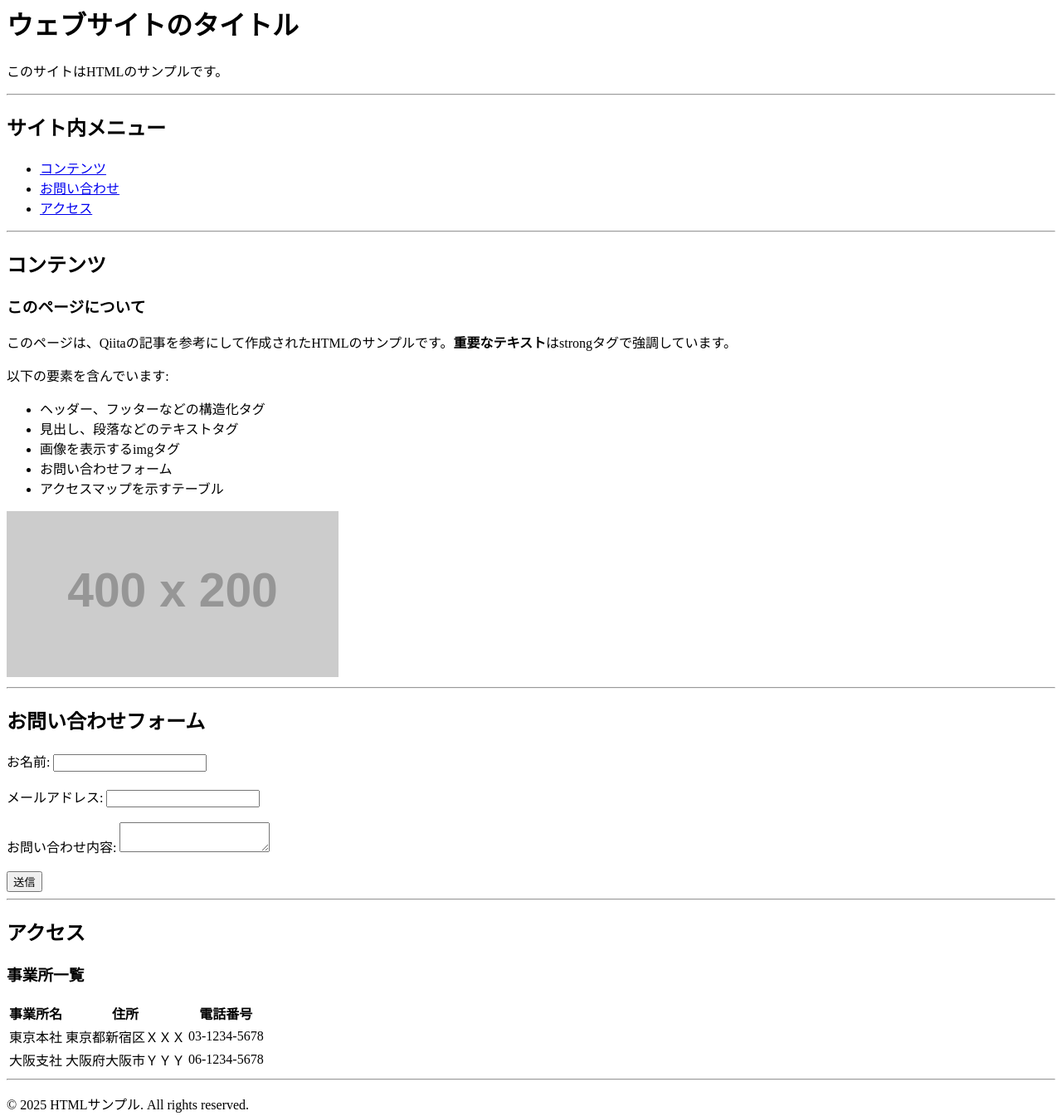
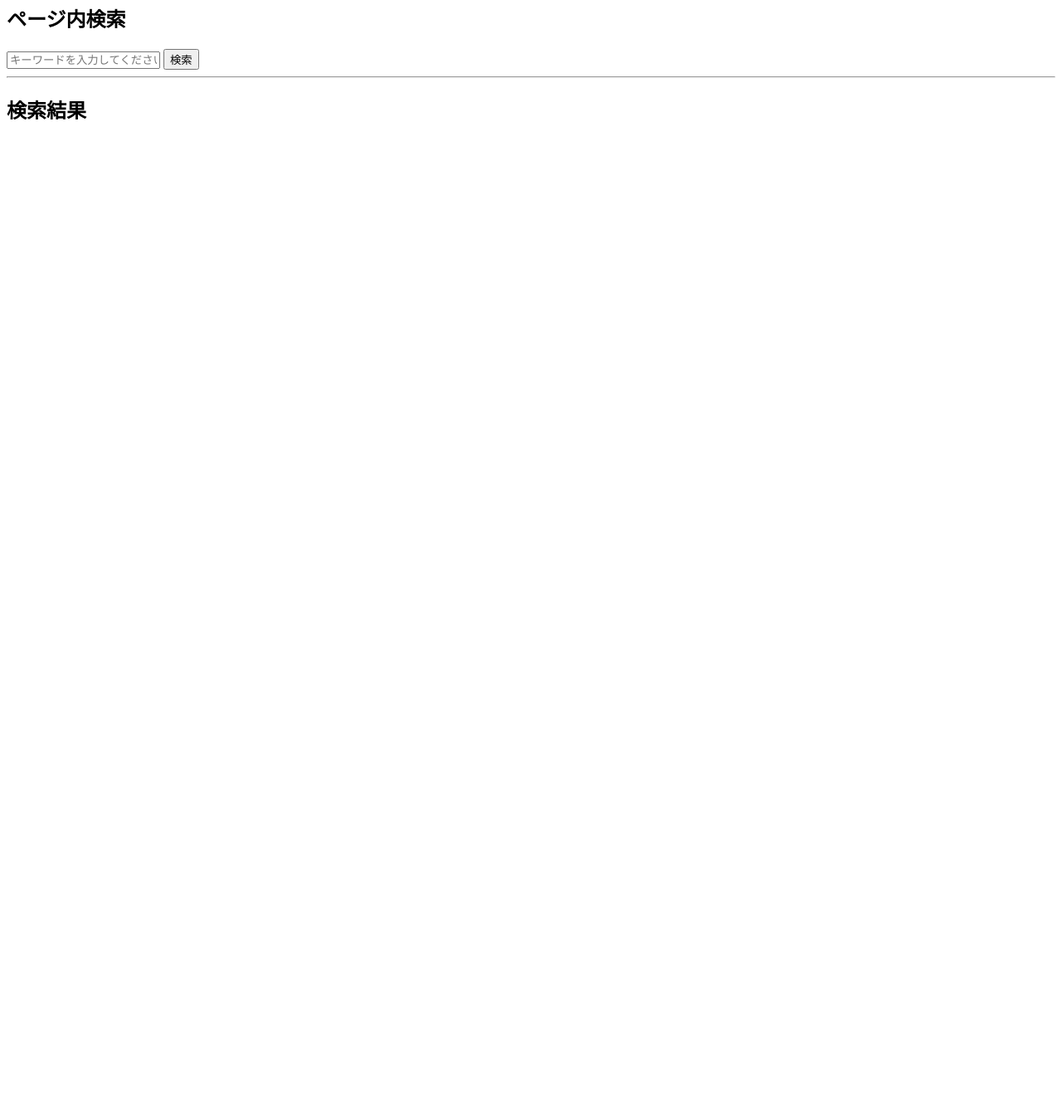
Before and after one commit to kutushita399/-, a plain HTML site: page index.html in a window 1280 px wide. Shown: the part 16-1361 px from the top of the page at 83% size. After the commit the page ends 800 px from the top, so only its background shows below. Drawn offline with Linux system fonts and the light colour scheme; placeholder pictures from the web are drawn by us.

Commit message:
Update index.html

```diff
--- a/index.html
+++ b/index.html
@@ -3,111 +3,23 @@
 <head>
     <meta charset="UTF-8">
     <meta name="viewport" content="width=device-width, initial-scale=1.0">
-    <title>HTMLサンプルページ</title>
+    <title>ページ内検索機能</title>
 </head>
 <body>
 
-    <header>
-        <h1>ウェブサイトのタイトル</h1>
-        <p>このサイトはHTMLのサンプルです。</p>
-    </header>
+    <h2>ページ内検索</h2>
+    <input type="text" id="searchInput" placeholder="キーワードを入力してください">
+    <button id="searchButton">検索</button>
 
     <hr>
 
-    <nav>
-        <h2>サイト内メニュー</h2>
-        <ul>
-            <li><a href="#about">コンテンツ</a></li>
-            <li><a href="#form">お問い合わせ</a></li>
-            <li><a href="#access">アクセス</a></li>
-            <strong></strong>
-        </ul>
-    </nav>
+    <h2>検索結果</h2>
+    <div id="searchResults">
+        </div>
 
-    <hr>
-
-    <main>
-        <article id="about">
-            <h2><a id="about"></a>コンテンツ</h2>
-            <section>
-                <h3>このページについて</h3>
-                <p>このページは、Qiitaの記事を参考にして作成されたHTMLのサンプルです。<strong>重要なテキスト</strong>はstrongタグで強調しています。</p>
-                <p>以下の要素を含んでいます:</p>
-                <ul>
-                    <li>ヘッダー、フッターなどの構造化タグ</li>
-                    <li>見出し、段落などのテキストタグ</li>
-                    <li>画像を表示するimgタグ</li>
-                    <li>お問い合わせフォーム</li>
-                    <li>アクセスマップを示すテーブル</li>
-                </ul>
-                <img src="https://via.placeholder.com/400x200.png?text=Sample+Image" alt="サンプル画像">
-            </section>
-        </article>
-
-        <hr>
-
-        <article id="form">
-            <h2><a id="form"></a>お問い合わせフォーム</h2>
-            <section>
-                <form action="#" method="post">
-                    <div>
-                        <label for="name">お名前:</label>
-                        <input type="text" id="name" name="user_name" required>
-                    </div>
-                    <br>
-                    <div>
-                        <label for="mail">メールアドレス:</label>
-                        <input type="email" id="mail" name="user_email" required>
-                    </div>
-                    <br>
-                    <div>
-                        <label for="msg">お問い合わせ内容:</label>
-                        <textarea id="msg" name="user_message"></textarea>
-                    </div>
-                    <br>
-                    <div>
-                        <button type="submit">送信</button>
-                    </div>
-                </form>
-            </section>
-        </article>
-
-        <hr>
-
-        <article id="access">
-            <h2><a id="access"></a>アクセス</h2>
-            <section>
-                <h3>事業所一覧</h3>
-                <table>
-                    <thead>
-                        <tr>
-                            <th>事業所名</th>
-                            <th>住所</th>
-                            <th>電話番号</th>
-                        </tr>
-                    </thead>
-                    <tbody>
-                        <tr>
-                            <td>東京本社</td>
-                            <td>東京都新宿区ＸＸＸ</td>
-                            <td>03-1234-5678</td>
-                        </tr>
-                        <tr>
-                            <td>大阪支社</td>
-                            <td>大阪府大阪市ＹＹＹ</td>
-                            <td>06-1234-5678</td>
-                        </tr>
-                    </tbody>
-                </table>
-            </section>
-        </article>
-    </main>
-
-    <hr>
-
-    <footer>
-        <p>&copy; 2025 HTMLサンプル. All rights reserved.</p>
-    </footer>
+    <script>
+        // ここにJavaScriptで検索ロジックを記述します
+    </script>
 
 </body>
 </html>
```
